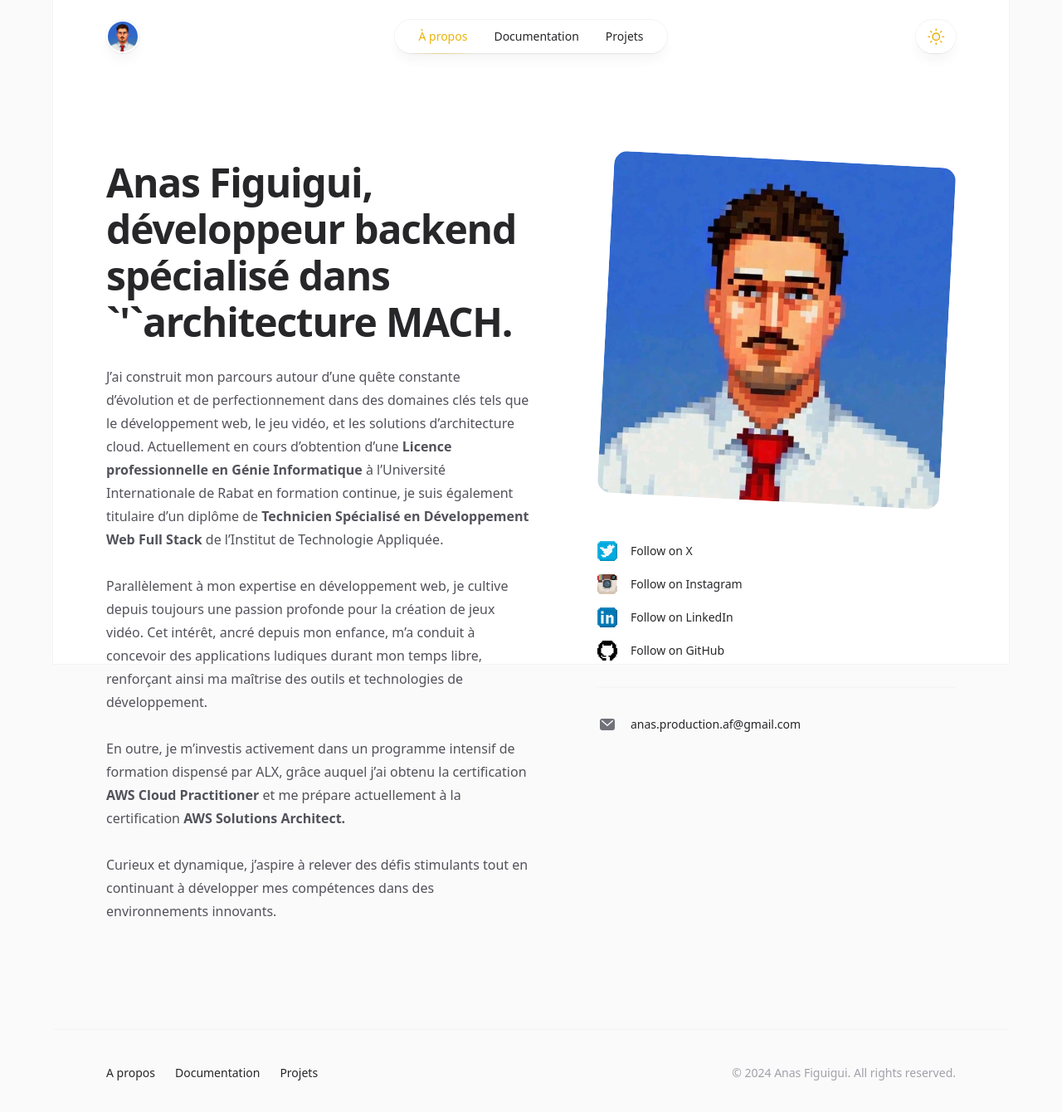
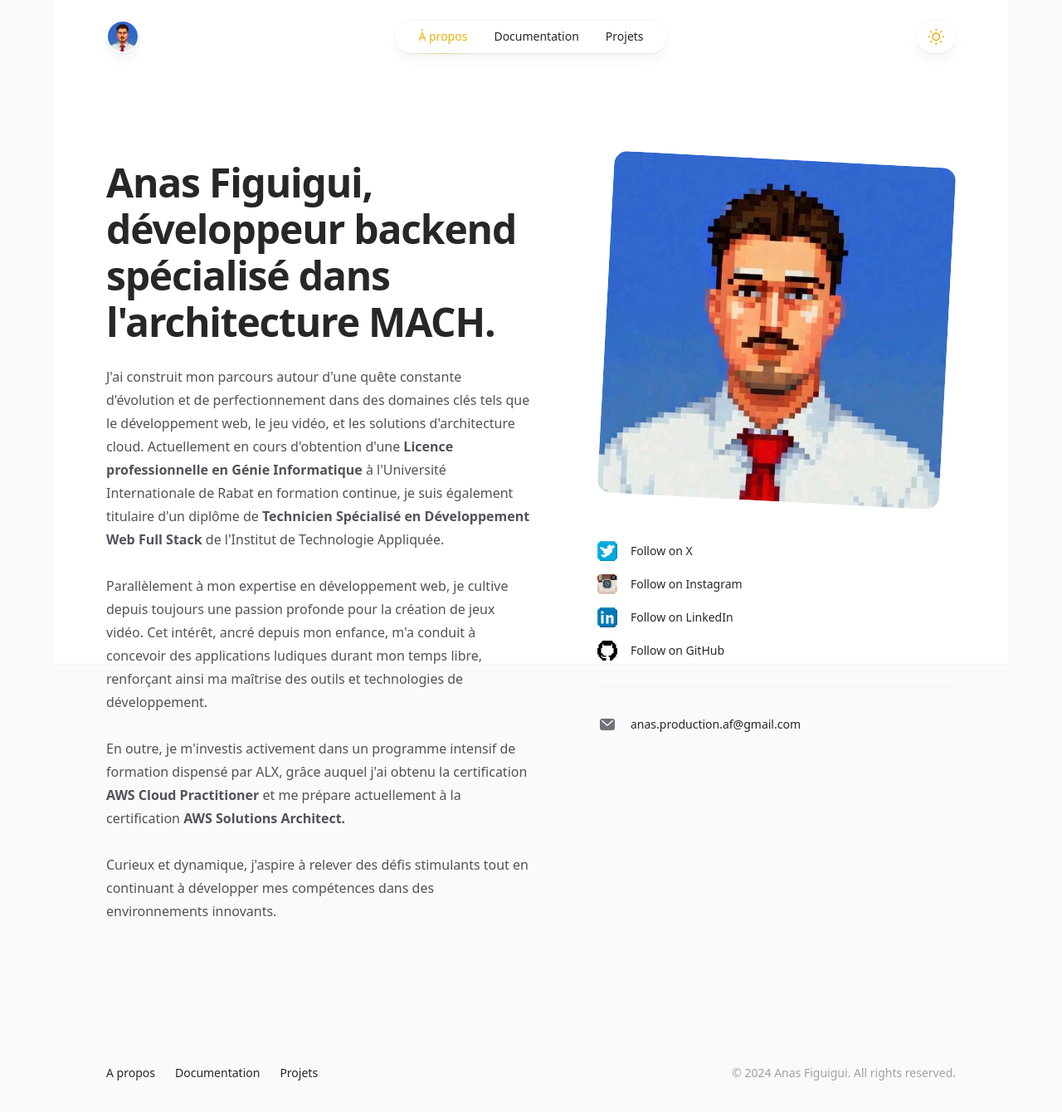
Before and after one commit to AnasFiguigui/DevQuest, a Next.js app: page /about in a window 1280 px wide. Shown: the top 1340 px of the page at 83% size. Built offline with nearby package versions, Linux system fonts and the light colour scheme; no server answers.

Commit message:
Bugs fixed

```diff
--- a/src/app/about/page.jsx
+++ b/src/app/about/page.jsx
@@ -17,9 +17,9 @@ function SocialLink({ className, href, children, icon: Icon }) {
     <li className={clsx(className, 'flex')}>
       <Link
         href={href}
-        className="group flex text-sm font-medium text-zinc-800 transition hover:text-teal-500 dark:text-zinc-200 dark:hover:text-teal-500"
+        className="group flex text-sm font-medium text-zinc-800 transition hover:text-yellow-400 dark:text-zinc-200 dark:hover:text-yellow-400"
       >
-        <Icon className="h-6 w-6 flex-none fill-zinc-500 transition group-hover:fill-teal-500" />
+        <Icon className="h-6 w-6 flex-none fill-zinc-500 transition group-hover:text-yellow-500" />
         <span className="ml-4">{children}</span>
       </Link>
     </li>
@@ -66,19 +66,19 @@ export default function About() {
         </div>
         <div className="lg:order-first lg:row-span-2">
           <h1 className="text-4xl font-bold tracking-tight text-zinc-800 sm:text-5xl dark:text-zinc-100">
-          Anas Figuigui, développeur backend spécialisé dans `&apos;`architecture MACH.
+          Anas Figuigui, développeur backend spécialisé dans l&apos;architecture MACH.
           </h1>
           <div className="mt-6 space-y-7 text-base text-zinc-600 dark:text-zinc-400">
             <p>
-            J’ai construit mon parcours autour d’une quête constante d’évolution et de perfectionnement dans des domaines clés tels que le développement web, le jeu vidéo, et les solutions d’architecture cloud. Actuellement en cours d’obtention d’une <b>Licence professionnelle en Génie Informatique</b> à l’Université Internationale de Rabat en formation continue, je suis également titulaire d’un diplôme de <b>Technicien Spécialisé en Développement Web Full Stack</b> de l’Institut de Technologie Appliquée.
+            J&apos;ai construit mon parcours autour d&apos;une quête constante d&apos;évolution et de perfectionnement dans des domaines clés tels que le développement web, le jeu vidéo, et les solutions d&apos;architecture cloud. Actuellement en cours d&apos;obtention d&apos;une <b>Licence professionnelle en Génie Informatique</b> à l&apos;Université Internationale de Rabat en formation continue, je suis également titulaire d&apos;un diplôme de <b>Technicien Spécialisé en Développement Web Full Stack</b> de l&apos;Institut de Technologie Appliquée.
             </p>
             <p>
-            Parallèlement à mon expertise en développement web, je cultive depuis toujours une passion profonde pour la création de jeux vidéo. Cet intérêt, ancré depuis mon enfance, m’a conduit à concevoir des applications ludiques durant mon temps libre, renforçant ainsi ma maîtrise des outils et technologies de développement.
+            Parallèlement à mon expertise en développement web, je cultive depuis toujours une passion profonde pour la création de jeux vidéo. Cet intérêt, ancré depuis mon enfance, m&apos;a conduit à concevoir des applications ludiques durant mon temps libre, renforçant ainsi ma maîtrise des outils et technologies de développement.
             </p>
             <p>
-            En outre, je m’investis activement dans un programme intensif de formation dispensé par ALX, grâce auquel j’ai obtenu la certification <b>AWS Cloud Practitioner</b> et me prépare actuellement à la certification <b>AWS Solutions Architect.</b>            </p>
+            En outre, je m&apos;investis activement dans un programme intensif de formation dispensé par ALX, grâce auquel j&apos;ai obtenu la certification <b>AWS Cloud Practitioner</b> et me prépare actuellement à la certification <b>AWS Solutions Architect.</b>            </p>
             <p>
-            Curieux et dynamique, j’aspire à relever des défis stimulants tout en continuant à développer mes compétences dans des environnements innovants.            </p>
+            Curieux et dynamique, j&apos;aspire à relever des défis stimulants tout en continuant à développer mes compétences dans des environnements innovants.            </p>
           </div>
         </div>
         <div className="lg:pl-20">
--- a/src/app/articles/uno/page.mdx
+++ b/src/app/articles/uno/page.mdx
@@ -15,6 +15,10 @@ export const metadata = {
 }
 
 export default (props) => <ArticleLayout article={article} {...props} />
+
+**UNO** est une version numérique du célèbre jeu de cartes, où l'utilisateur affronte l'ordinateur dans des parties stratégiques et captivantes.
+
+<Image src={image3} alt="Capture d'écran du gameplay de Stacking Tower" />
 
 ## Points Clés du Code
 
--- a/src/app/page.jsx
+++ b/src/app/page.jsx
@@ -127,7 +127,7 @@ function Newsletter() {
           className="min-w-0 flex-auto appearance-none rounded-md border border-zinc-900/10 bg-white px-3 py-[calc(theme(spacing.2)-1px)] shadow-md shadow-zinc-800/5 placeholder:text-zinc-400 focus:border-teal-500 focus:outline-none focus:ring-4 focus:ring-teal-500/10 sm:text-sm dark:border-zinc-700 dark:bg-zinc-700/[0.15] dark:text-zinc-200 dark:placeholder:text-zinc-500 dark:focus:text-yellow-500 dark:focus:ring-teal-400/10"
         />
         <Button type="submit" className="ml-4 flex-none">
-          S`&apos;`inscrire
+          S&apos;inscrire
         </Button>
       </div>
     </form>
@@ -172,7 +172,7 @@ function Role({ role }) {
 }
 
 function Resume() {
-  let resume = [
+  const resume = [
     {
       university: 'Université international rabat',
       title: 'Génie informatique - Executive',
@@ -195,7 +195,7 @@ function Resume() {
     },
     {
       university: 'Institut Spécialisé de Technologie Appliquée',
-      title: 'Developpement web Fullstack',
+      title: 'Développement web Fullstack',
       logo: logoOfppt,
       start: '2021',
       end: '2023',
@@ -207,26 +207,33 @@ function Resume() {
       start: '2019',
       end: '2021',
     },
-  ]
+  ];
 
   return (
     <div className="rounded-2xl border border-zinc-100 p-6 dark:border-zinc-700/40">
       <h2 className="flex text-sm font-semibold text-zinc-900 dark:text-zinc-100">
         <BriefcaseIcon className="h-6 w-6 flex-none" />
-        <span className="ml-3">Education et formation</span>
+        <span className="ml-3">Éducation et formation</span>
       </h2>
       <ol className="mt-6 space-y-4">
         {resume.map((role, roleIndex) => (
           <Role key={roleIndex} role={role} />
         ))}
       </ol>
-      <Button href="#" variant="secondary" className="group mt-6 w-full">
+      <Button
+        href="/cv.pdf"
+        variant="secondary"
+        className="group mt-6 w-full"
+        target="_blank"
+        rel="noopener noreferrer"
+      >
         Télécharger CV
         <ArrowDownIcon className="h-4 w-4 stroke-zinc-400 transition group-active:stroke-zinc-600 dark:group-hover:stroke-zinc-50 dark:group-active:stroke-zinc-50" />
       </Button>
     </div>
-  )
+  );
 }
+
 
 function Photos() {
   let rotations = ['rotate-2', '-rotate-2', 'rotate-2', 'rotate-2', '-rotate-2']
--- a/src/app/projects/page.jsx
+++ b/src/app/projects/page.jsx
@@ -82,7 +82,7 @@ export default function Projects() {
               <Card.Link href={project.link.href}>{project.name}</Card.Link>
             </h2>
             <Card.Description>{project.description}</Card.Description>
-            <p className="relative z-10 mt-6 flex text-sm font-medium text-zinc-400 transition group-hover:text-teal-500 dark:text-zinc-200">
+            <p className="relative z-10 mt-6 flex text-sm font-medium text-zinc-400 transition group-hover:text-yellow-400 dark:text-zinc-200">
               <LinkIcon className="h-6 w-6 flex-none" />
               <span className="ml-2">{project.link.label}</span>
             </p>
--- a/src/components/Card.jsx
+++ b/src/components/Card.jsx
@@ -60,7 +60,7 @@ Card.Cta = function CardCta({ children }) {
   return (
     <div
       aria-hidden="true"
-      className="relative z-10 mt-4 flex items-center text-sm font-medium text-teal-500"
+      className="relative z-10 mt-4 flex items-center text-sm font-medium text-yellow-500"
     >
       {children}
       <ChevronRightIcon className="ml-1 h-4 w-4 stroke-current" />
--- a/src/components/Footer.jsx
+++ b/src/components/Footer.jsx
@@ -6,7 +6,7 @@ function NavLink({ href, children }) {
   return (
     <Link
       href={href}
-      className="transition hover:text-teal-500 dark:hover:text-teal-400"
+      className="transition hover:text-yellow-500 dark:hover:text-yellow-400"
     >
       {children}
     </Link>
```
Also changed, not shown: 1 other file (tests, documents, lock files or other folders).
